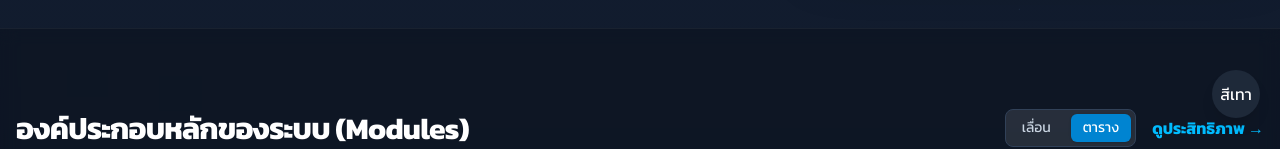
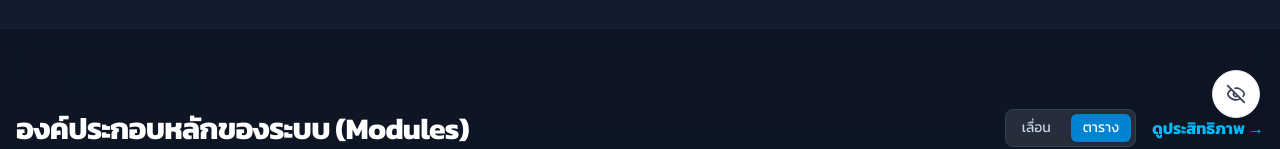
Before and after one commit to PatcharaphonJAY/erp-website-frontend-js, a Next.js app: page / in a window 1280 px wide. Shown: the part 662-811 px from the top of the page. Built offline with nearby package versions, Linux system fonts and the light colour scheme.

Commit message:
Update MourningModeToggle.tsx

```diff
--- a/src/components/MourningModeToggle.tsx
+++ b/src/components/MourningModeToggle.tsx
@@ -1,9 +1,6 @@
 'use client';
 
-// ▼▼▼ แก้ไขบรรทัดนี้ ▼▼▼
-import { useTheme } from '../app/context/ThemeContext'; // ใช้ Path นี้
-// ▲▲▲ สิ้นสุดการแก้ไข ▲▲▲
-
+import { useTheme } from '../app/context/ThemeContext';
 import { Eye, EyeOff } from 'lucide-react'; // หรือใช้ Icon ที่คุณมี
 
 export default function MourningModeToggle() {
@@ -12,10 +9,21 @@ export default function MourningModeToggle() {
   return (
     <button
       onClick={toggleMourningMode}
-      className="fixed bottom-5 right-5 z-50 flex h-12 w-12 items-center justify-center rounded-full bg-gray-800 text-white shadow-lg transition-colors hover:bg-gray-600"
-      title={isMourningMode ? 'ปิดโหมดไว้อาลัย' : 'เปิดโหมดไว้อาลัย'}
+      title={isMourningMode ? 'แสดงสีปกติ' : 'เปิดโหมดไว้อาลัย'}
+      className={`
+        /* 1. z-40 (อยู่หลังปุ่ม BackToTop) */
+        fixed z-40 flex h-12 w-12 items-center justify-center
+        rounded-full bg-white text-gray-700 shadow-lg
+        border border-gray-200
+        transition-all duration-300 ease-in-out
+        hover:shadow-xl hover:scale-110 active:scale-95
+        dark:bg-gray-800 dark:text-gray-300 dark:border-gray-700
+
+        /* 2. ตำแหน่งล่างสุด (ขวาล่าง) */
+        bottom-5 right-5
+      `}
     >
-      {isMourningMode ? 'สีปกติ' : 'สีเทา'}
+      {isMourningMode ? <Eye size={20} /> : <EyeOff size={20} />}
     </button>
   );
 }
```
